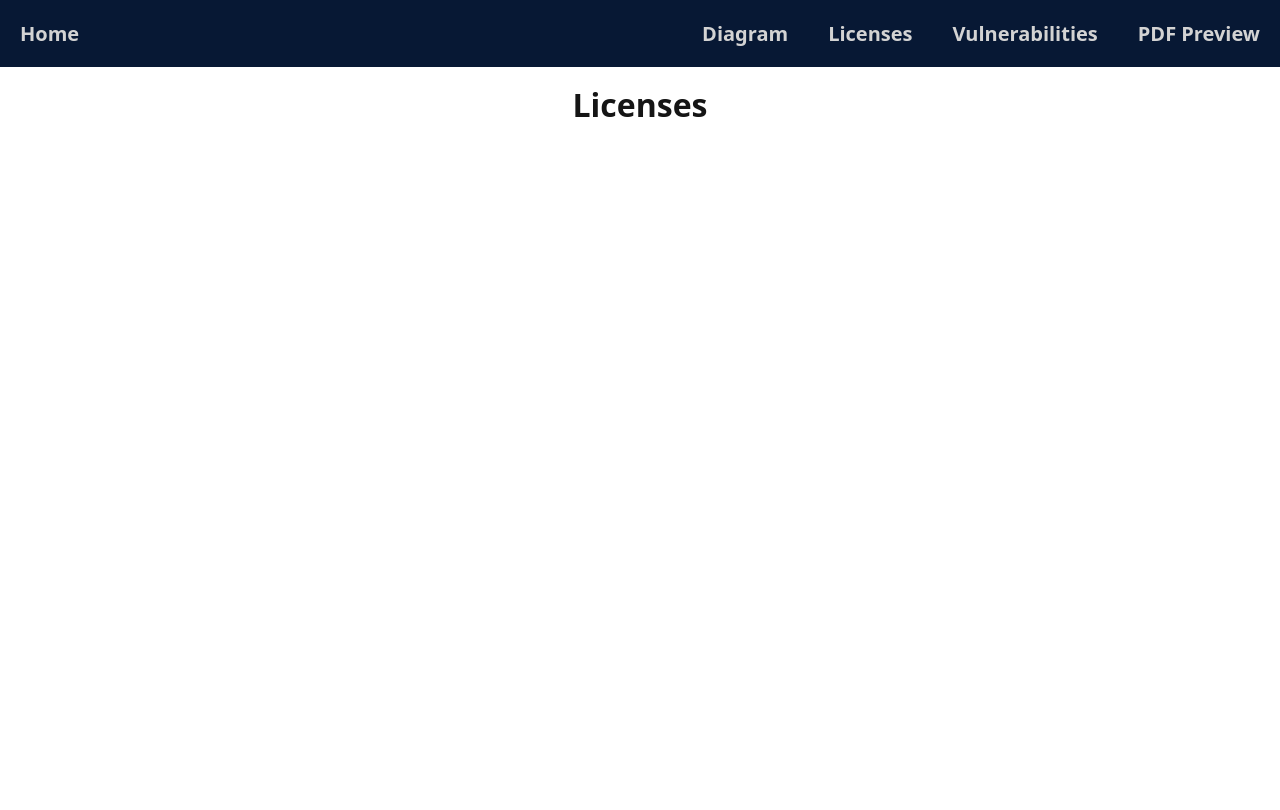
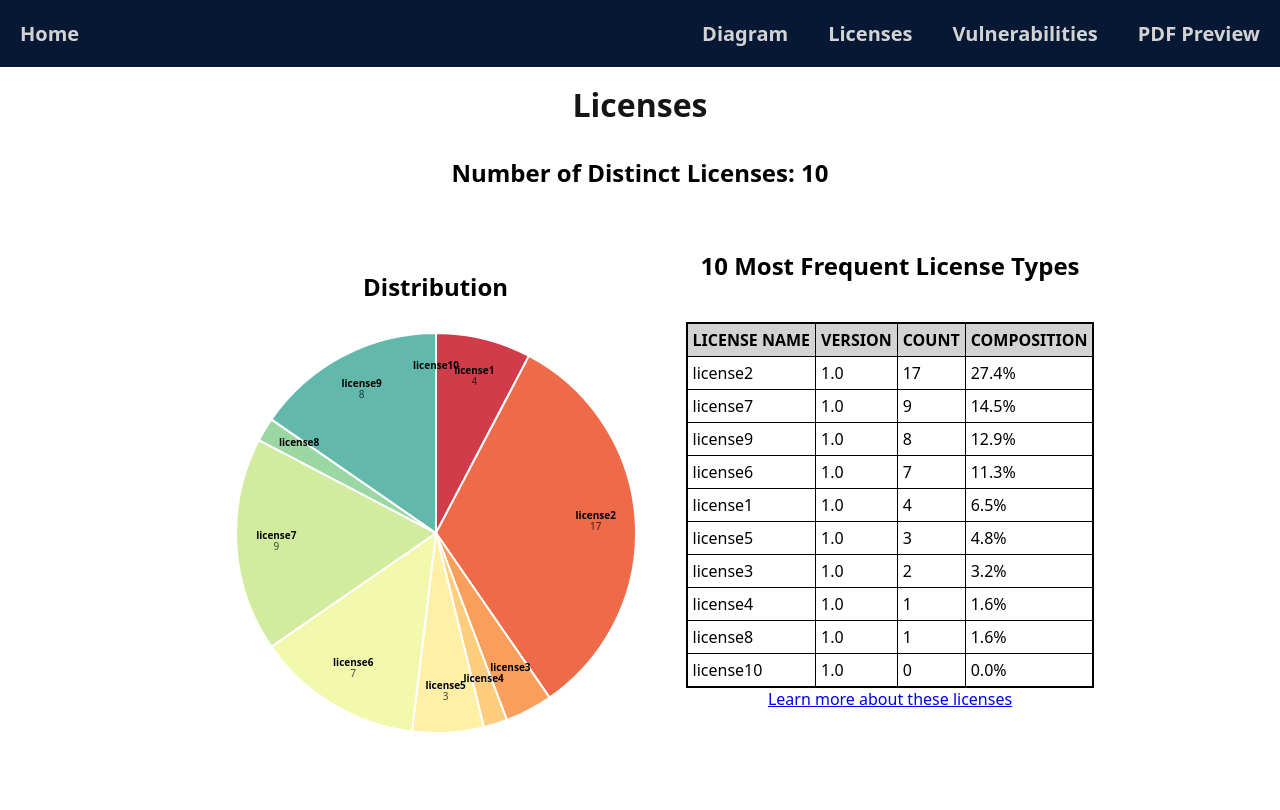
Before and after one commit to csci-435-fall-2024/csci-435-24_p3_sbom_viz, a Django app: page /licenses/ in a window 1280 px wide. Before the commit the page ends 117 px from the top, so only its background shows below. Run offline with Django 5.2, Linux system fonts and the light colour scheme.

Commit message:
Filled out the licenses page

```diff
--- a/Code/sbom_viz/sbom_viz/static/sbom_viz/css/styles.css
+++ b/Code/sbom_viz/sbom_viz/static/sbom_viz/css/styles.css
@@ -190,6 +190,11 @@ text.show-more{ /* The '+' or '-' text */
   padding-bottom: 30px;
 }
 
+.centered {
+  margin: auto;
+  text-align: center;
+}
+
 .bold {
   font-weight: bold;
 }
@@ -235,3 +240,13 @@ text.show-more{ /* The '+' or '-' text */
   align-items: center;
   margin-bottom: 100px;
 }
+
+.hyperlink {
+  color: #0000EE;
+  text-decoration: underline;
+}
+
+.hyperlink:hover {
+  color: #AAAAEE;
+  text-decoration: underline;
+}
--- /dev/null
+++ b/Code/sbom_viz/sbom_viz/static/sbom_viz/js/licenses_pie.js
@@ -0,0 +1,115 @@
+import "https://d3js.org/d3.v7.min.js";
+
+// Temporary licenses distribution data (replace with endpoint later)
+var data_full = [
+    { "license name" : 'license1', 'version':'1.0', "count" : 4 },
+    { "license name" : 'license2', 'version':'1.0', "count" : 17 },
+    { "license name" : 'license3', 'version':'1.0', "count" : 2 },
+    { "license name" : 'license4', 'version':'1.0', "count" : 1 },
+    { "license name" : 'license5', 'version':'1.0', "count" : 3 },
+    { "license name" : 'license6', 'version':'1.0', "count" : 7 },
+    { "license name" : 'license7', 'version':'1.0', "count" : 9 },
+    { "license name" : 'license8', 'version':'1.0', "count" : 1 },
+    { "license name" : 'license9', 'version':'1.0', "count" : 8 },
+    { "license name" : 'license10', 'version':'1.0', "count" : 0 },
+    { "license name": 'other', 'version':'n/a', "count": 10 }, // for unidentifiable or missing license types
+  ]
+
+let data = data_full.map(entry => ({"license name": entry["license name"], "count": entry["count"]})).filter(license => license["license name"] !== "other");
+
+// Inspired by https://d3-graph-gallery.com/graph/pie_annotation.html
+const width = 500;
+const height = 500;
+const margin = 50;
+
+let radius = Math.min(width, height) / 2 - margin
+
+const svg = d3.select("#pie-chart-container")
+                .append("svg")
+                    .attr("width", width)
+                    .attr("height", height)
+                    .attr("style", "max-width: 100%; height: auto; font: 10px sans-serif;") // change if wanted, from the same link as the colors
+                .append("g")
+                    .attr("transform", `translate(${width / 2}, ${height / 2})`);
+
+const arc = d3.arc()
+                .innerRadius(0)
+                .outerRadius(radius);
+
+// Compute the position of each group on the pie:
+const pie = d3.pie()
+                .sort(null) // helps to get colors right
+                .value(d => d.count);
+
+// The range part makes it color kind of like severity, from:
+// https://observablehq.com/@d3/pie-chart/2
+const color = d3.scaleOrdinal()
+                .domain(data.map(d => d["license name"]))
+                .range(d3.quantize(t => d3.interpolateSpectral(t * 0.8 + 0.1), data.length))
+
+const labelRadius = arc.outerRadius()() * 0.8;
+
+// A separate arc generator for labels
+// Used to check if there is enough space for the label
+const arcLabel = d3.arc()
+    .innerRadius(labelRadius)
+    .outerRadius(labelRadius);
+
+// Draw the slices of the pie
+svg.selectAll("path")
+    .data(pie(data))
+    .enter()
+    .append("path")
+        .attr("d", arc)
+        .attr("fill", d => color(d.data["license name"]))
+        .attr("stroke", "white")
+    .style("stroke-width", "2px")
+    // on hover, show the name of this category
+    // TODO -> implement a more through mouseover behavior
+    // like create a div that has:
+    //
+    // name
+    // count
+    // percentage of total vulnerabilities
+    .append("title")
+        .text(d => d.data["license name"]); // show name on hover TODO make this more thorough
+
+
+// Add labels and count to each slice
+svg.selectAll("text")
+    .data(pie(data))
+    .enter()
+    .append("text")
+        // this is the bold label of the caregory
+        .attr("transform", d => `translate(${arcLabel.centroid(d)})`) // using arcLabel instead of arc moves it towards the border
+        .attr("text-anchor", "middle")
+        .call(text => text.append("tspan")
+            .attr("y", "-0.4em")
+            .attr("font-weight", "bold")
+            .text(d => d.data["license name"]))
+        // and this is the smaller label for the count of this category
+        .call(text => text.filter(d => (d.endAngle - d.startAngle) > 0.25).append("tspan") // only show count if it will fit
+            .attr("x", 0)
+            .attr("y", "0.7em")
+            .attr("fill-opacity", 0.7)
+            .text(d => d.data.count));
+
+
+/* Sum number of vulnerabilities to show as a percentage */
+var num_vulnerabilities = 0;
+for (var i = 0; i < data.length; i++){
+    num_vulnerabilities += data[i].count;
+}
+
+/* Add CVSS count text at top left of page for each category of vulnerability found*/
+const container = document.querySelector("#severity-lines")
+data.forEach(d => {
+    const p = document.createElement("p");
+    const span = document.createElement("span");
+    const percentage = (100*(d.count / num_vulnerabilities)).toFixed(1);
+    span.textContent = `${d.name}: `;
+    span.className = "bold";
+    p.appendChild(span);
+    p.appendChild(document.createTextNode(`${d.count} (${percentage}%)`));
+    container.appendChild(p);
+});
--- /dev/null
+++ b/Code/sbom_viz/sbom_viz/static/sbom_viz/js/licenses_table.js
@@ -0,0 +1,83 @@
+import "https://d3js.org/d3.v7.min.js";
+
+var data = [
+    { "license name" : 'license1', 'version':'1.0', "count" : 4 },
+    { "license name" : 'license2', 'version':'1.0', "count" : 17 },
+    { "license name" : 'license3', 'version':'1.0', "count" : 2 },
+    { "license name" : 'license4', 'version':'1.0', "count" : 1 },
+    { "license name" : 'license5', 'version':'1.0', "count" : 3 },
+    { "license name" : 'license6', 'version':'1.0', "count" : 7 },
+    { "license name" : 'license7', 'version':'1.0', "count" : 9 },
+    { "license name" : 'license8', 'version':'1.0', "count" : 1 },
+    { "license name" : 'license9', 'version':'1.0', "count" : 8 },
+    { "license name" : 'license10', 'version':'1.0', "count" : 0 },
+    { "license name": 'other', 'version':'n/a', "count": 10 }, // for unidentifiable or missing license types
+  ]
+
+  function tabulate(data, columns) {
+	var table = d3.select('.table').append('table')
+        .style("border", "2px black solid")
+        .style("border-collapse", "collapse");
+	var thead = table.append('thead');
+	var	tbody = table.append('tbody');
+
+	// append the header row
+	thead.append('tr')
+	  .selectAll('th')
+	  .data(columns).enter()
+	  .append('th')
+	    .text(function (d) { return d; })
+        .style("border", "1px black solid")
+        .style("padding", "5px")
+        .style("background-color", "lightgray")
+        .style("font-weight", "bold")
+        .style("text-transform", "uppercase");
+
+	// create a row for each object in the data
+	var rows = tbody.selectAll('tr')
+	  .data(data)
+	  .enter()
+	  .append('tr')
+
+	// create a cell in each row for each column
+	var cells = rows.selectAll('td')
+	  .data(function (row) {
+	    return columns.map(function (column) {
+	      return {column: column, value: row[column]};
+	    });
+	  })
+	  .enter()
+	  .append('td')
+	    .text(function (d) { return d.value; })
+        .style("border", "1px black solid")
+        .style("padding", "5px")
+        .on("mouseover", function(){
+            d3.select(this).style("background-color", "powderblue");
+        })
+        .on("mouseout", function(){
+            d3.select(this).style("background-color", "white");
+        });
+
+  return table;
+}
+
+// Calculate percentage composition for each license of total
+let total_count = data.reduce((acc, license) => acc + license["count"], 0);
+data.forEach(license => {
+    license["composition"] = `${(license["count"] / total_count * 100).toFixed(1)}%`
+});
+
+// render the table
+data.sort((a,b) => b.count - a.count); // sort by highest value
+tabulate((data.filter(license => license["license name"] !== "other")).slice(0,10), ['license name', 'version', 'count', 'composition']); // table with all columns
+
+// Count the number of distinct licenses
+let num_licenses = data.reduce((acc, license) => ((license["license name"] !== "other") ? acc + 1 : acc), 0); // count all rows except for the "other" row, if it is present
+document.getElementById("number-distinct-licenses").textContent = num_licenses;
+
+/*
+if data comes in as csv:
+d3.csv("path/to/data.csv", function(data) {
+  tabulate(data, ["name", "age"]);
+});
+*/
--- a/Code/sbom_viz/sbom_viz/static/sbom_viz/js/vulnerabilities_table.js
+++ b/Code/sbom_viz/sbom_viz/static/sbom_viz/js/vulnerabilities_table.js
@@ -70,7 +70,7 @@ var data = [
 
 // render the table
 data.sort((a,b) => b.score - a.score); // sort by highest value
-tabulate(data.slice(0,9), ['component name', 'version', 'score']); // table with all columns
+tabulate(data.slice(0,10), ['component name', 'version', 'score']); // table with all columns
 
 /*
 if data comes in as csv:
--- a/Code/sbom_viz/sbom_viz/templates/sbom_viz/licenses.html
+++ b/Code/sbom_viz/sbom_viz/templates/sbom_viz/licenses.html
@@ -7,6 +7,9 @@
     <title>Licenses</title>
 </head>
 <body>
+    <script type="module" src="../../static/sbom_viz/js/licenses_pie.js"></script>
+    <script type="module" src="../../static/sbom_viz/js/licenses_table.js"></script>
+
     <div class="header">
         <a href="http://127.0.0.1:8000/" id="home-link">Home</a>
         <a href="http://127.0.0.1:8000/diagram" id="diagram-link" class="right">Diagram</a>
@@ -16,6 +19,21 @@
     </div>
     <div class="body-space"> <!-- Put all page content inside this div (body-space) so it will not be drawn beneath the navigation bar. -->
         <div class="centered-title">Licenses</div>
+
+    <div id="severity-container" class="severity">
+        <h2 class="centered">Number of Distinct Licenses: <span id="number-distinct-licenses">15</span></h2>
+    </div>
+    <div id="top-view">
+            <div id="distribution-container" class="distribution">
+                <h2>Distribution</h2>
+                <div id="pie-chart-container"></div>
+            </div>
+            <div class="vulner-table-container">
+                <h2>10 Most Frequent License Types</h2>
+                <div class="table"></div>
+                <a id="license-documentation-link" href="https://spdx.org/licenses/" target="_" class="hyperlink">Learn more about these licenses</div>
+            </div>
+
     </div>
 </body>
 </html>
```
